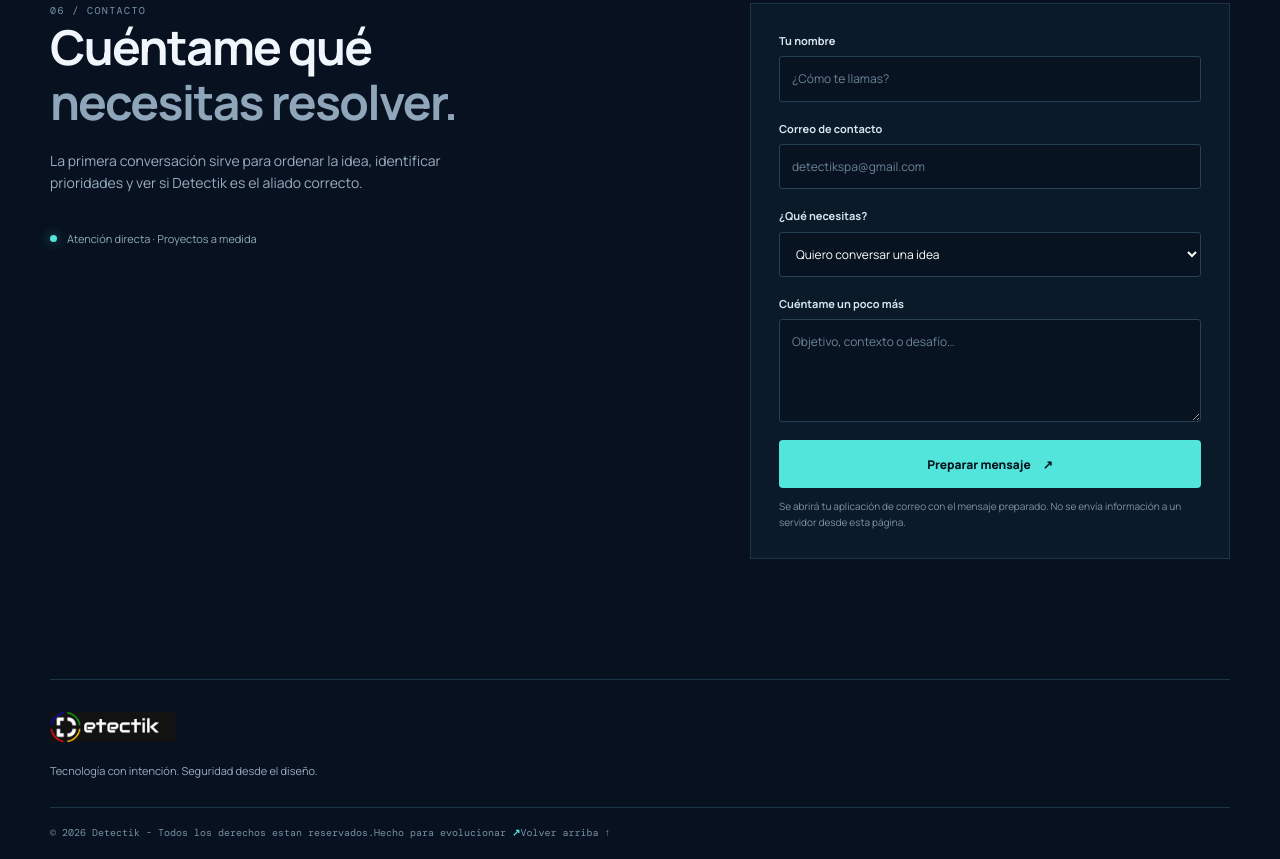
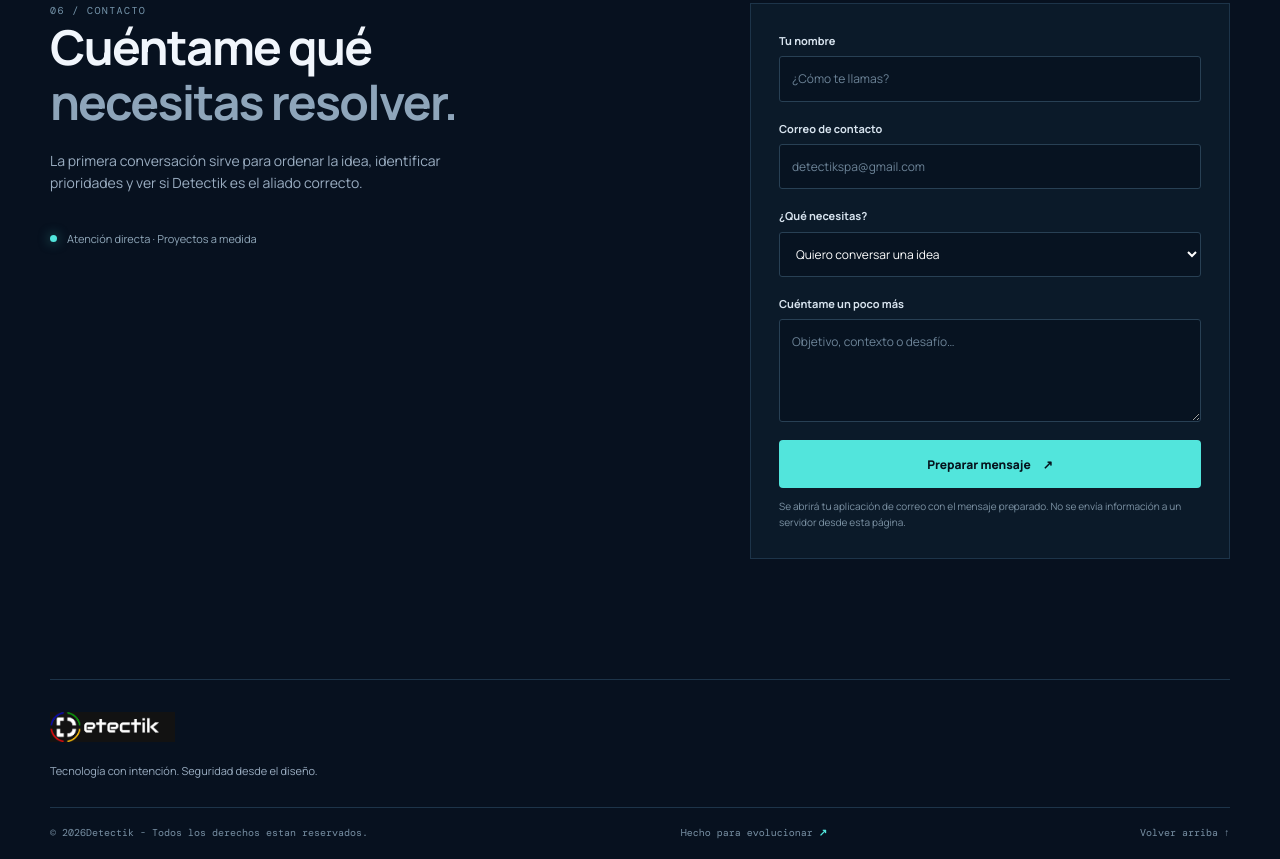
Before and after one commit to detectik/detectik.github.io, a plain HTML site: page index.html in a window 1280 px wide. Shown: the part 5503-6362 px from the top of the page. Drawn offline with nearby package versions, Linux system fonts and the light colour scheme.

Commit message:
Update index.html

```diff
--- a/index.html
+++ b/index.html
@@ -125,7 +125,7 @@
     </section>
   </main>
 
-  <footer class="footer section-wrap"><a href="#inicio" class="footer-brand"><img src="assets/logo-detectik-oscuro.png" alt="Detectik"></a><p>Tecnología con intención. Seguridad desde el diseño.</p><div class="footer-bottom"><span>© <span id="year"></span> <span>Detectik - Todos los derechos estan reservados.</span><span>Hecho para evolucionar <b>↗</b></span><a href="#inicio">Volver arriba ↑</a></div></footer>
+  <footer class="footer section-wrap"><a href="#inicio" class="footer-brand"><img src="assets/logo-detectik-oscuro.png" alt="Detectik"></a><p>Tecnología con intención. Seguridad desde el diseño.</p><div class="footer-bottom"><span>© <span id="year"></span><span>Detectik </span>  - Todos los derechos estan reservados.</span><span>Hecho para evolucionar <b>↗</b></span><a href="#inicio">Volver arriba ↑</a></div></footer>
   <script src="app.js"></script>
 </body>
 </html>
```
